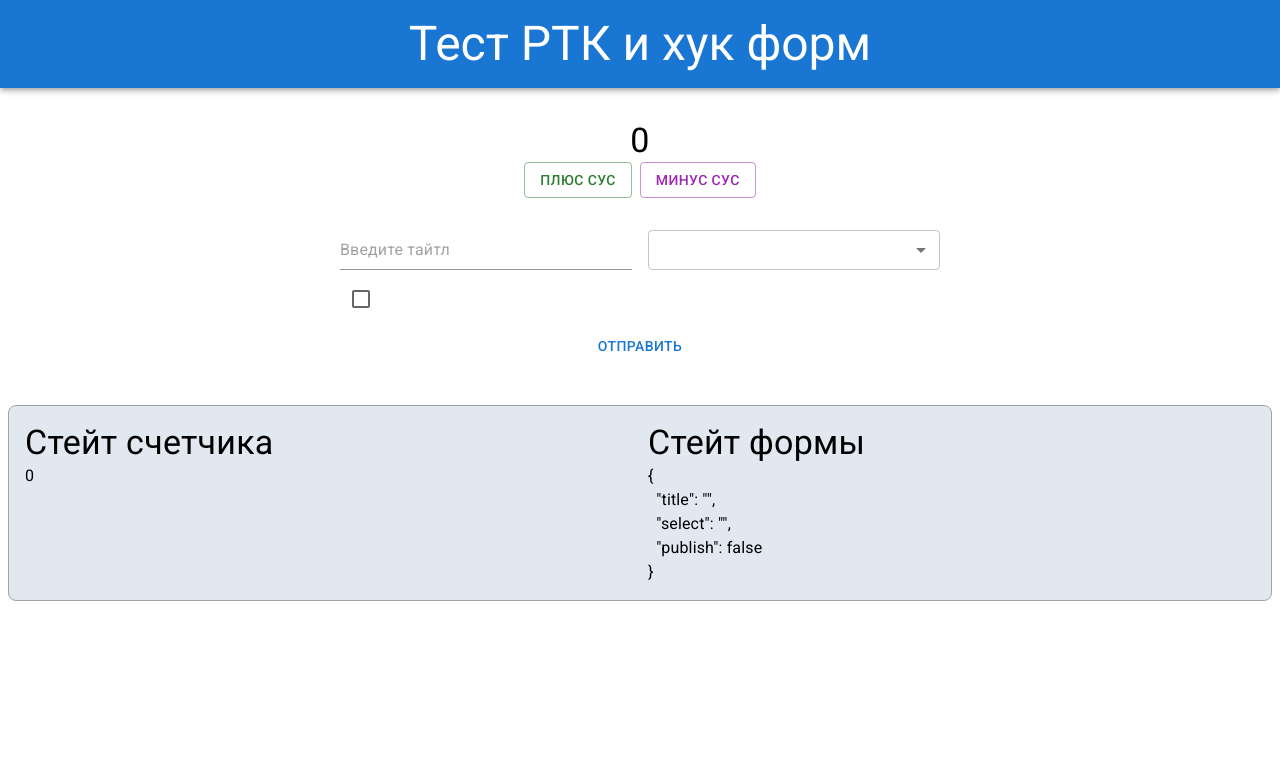
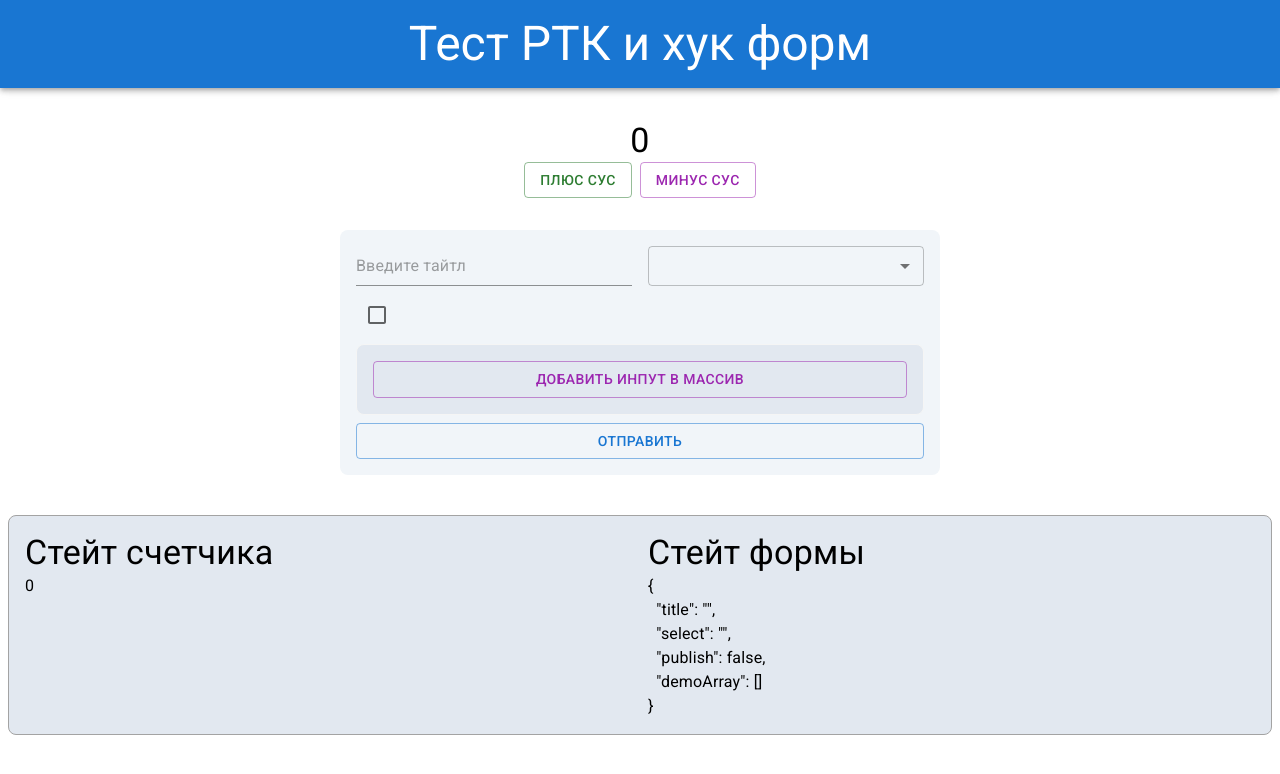
Before and after one commit to rgbmoon/redux-hookform-test, a React (Create React App) app: page / in a window 1280 px wide. Shown: the top 774 px of the page. Built offline with nearby package versions, Linux system fonts and the light colour scheme.

Commit message:
field array add

```diff
--- a/src/components/HookFormDemo/index.tsx
+++ b/src/components/HookFormDemo/index.tsx
@@ -1,6 +1,6 @@
-import { Button, Grid } from '@mui/material'
+import { Button, Grid, IconButton } from '@mui/material'
 import React, { FC } from 'react'
-import { SubmitHandler, useForm } from 'react-hook-form'
+import { SubmitHandler, useFieldArray, useForm } from 'react-hook-form'
 
 import { useAppDispatch, useAppSelector } from '../../hooks'
 import { DemoFormState, formSlice, selectForm } from '../../store/slices/formSlice'
@@ -20,11 +20,18 @@ const HookFormDemo: FC = () => {
   const { updateFormData } = formSlice.actions
 
   const { handleSubmit, ...formProps } = useForm({ defaultValues })
+  const { fields, append, remove } = useFieldArray({
+    control: formProps.control,
+    name: 'demoArray',
+  })
 
   const onSubmit: SubmitHandler<DemoFormState> = (data) => dispatch(updateFormData(data))
 
   return (
-    <form className="flex flex-col [&>*]:mb-2 min-w-[600px]" onSubmit={handleSubmit(onSubmit)}>
+    <form
+      className="flex flex-col [&>*]:mb-2 min-w-[600px] p-4 bg-slate-100 rounded-lg"
+      onSubmit={handleSubmit(onSubmit)}
+    >
       <Grid container columns={2} spacing="16px">
         <Grid item xs={1}>
           <Input name="title" inputProps={{ placeholder: 'Введите тайтл' }} {...formProps} />
@@ -38,7 +45,30 @@ const HookFormDemo: FC = () => {
           <Checkbox name="publish" {...formProps} />
         </Grid>
       </Grid>
-      <Button type="submit">Отправить</Button>
+      <div className="flex flex-col p-4 bg-slate-200 border border-neutral-100 rounded-lg">
+        {fields.map((field, index) => (
+          <Grid key={field.id} container columns={4} spacing="16px">
+            <Grid item xs={3}>
+              <Input
+                name={`demoArray.${index}.input`}
+                inputProps={{ placeholder: 'Тут ваш текцт' }}
+                {...formProps}
+              />
+            </Grid>
+            <Grid item xs={1}>
+              <IconButton color="secondary" onClick={() => remove(index)}>
+                Х
+              </IconButton>
+            </Grid>
+          </Grid>
+        ))}
+        <Button variant="outlined" color="secondary" onClick={() => append({ input: '' })}>
+          Добавить инпут в массив
+        </Button>
+      </div>
+      <Button type="submit" variant="outlined">
+        Отправить
+      </Button>
     </form>
   )
 }
--- a/src/store/slices/formSlice.ts
+++ b/src/store/slices/formSlice.ts
@@ -7,12 +7,16 @@ export interface DemoFormState {
   title: string
   select: string
   publish: boolean
+  demoArray: Array<{
+    input: ''
+  }>
 }
 
 const initialState: DemoFormState = {
   title: '',
   select: '',
   publish: false,
+  demoArray: [],
 }
 
 export const formSlice = createSlice({
@@ -23,6 +27,7 @@ export const formSlice = createSlice({
       state.publish = action.payload.publish
       state.select = action.payload.select
       state.title = action.payload.title
+      state.demoArray = action.payload.demoArray
     },
   },
 })
```
